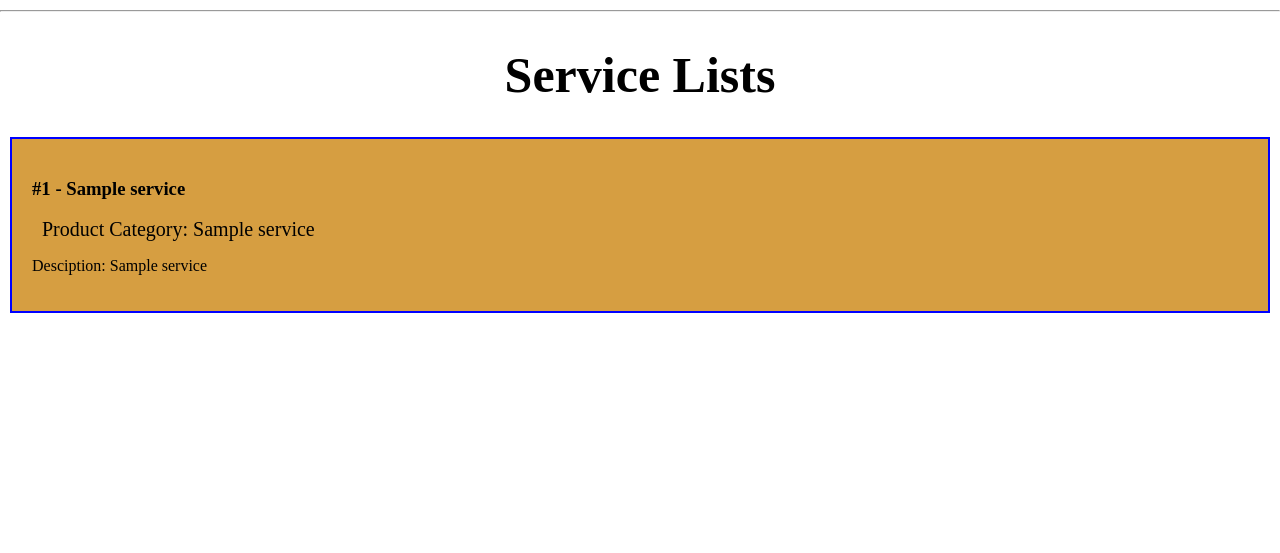
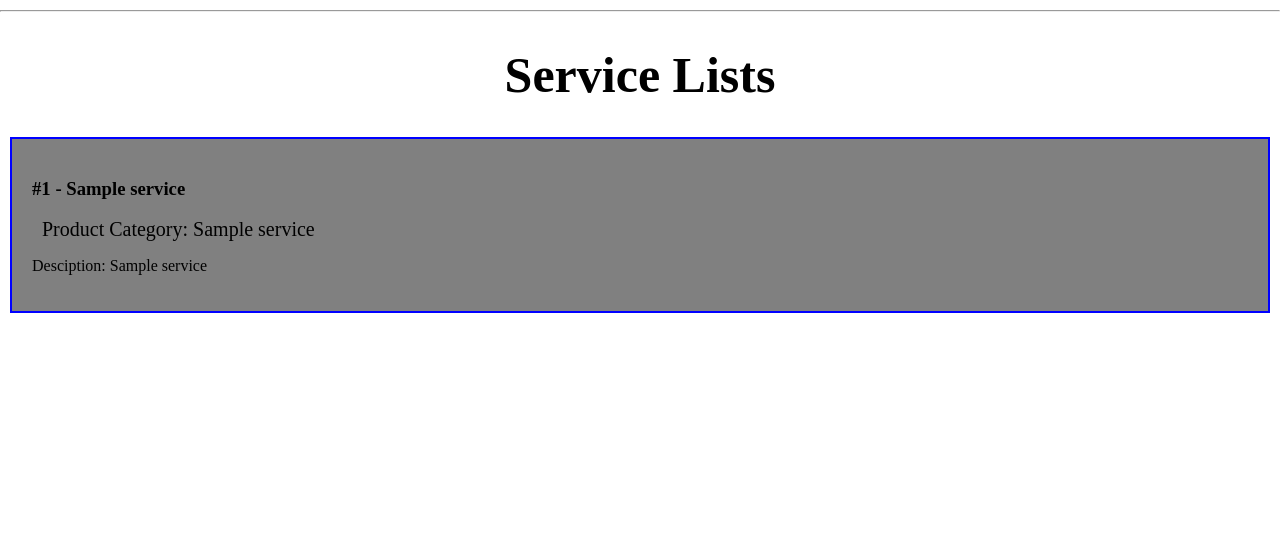
Before and after one commit to tuladharrikesh/demo-app, a Flask app: template templates/list2.html in a window 1280 px wide. Shown: the part 181-734 px from the top of the page. Run offline with Flask 2, Linux system fonts and the light colour scheme; the template is opened without the code that fills it: most values are stand-ins (such as "Sample title", 1, 10 or a date in 2020); some libraries are stand-ins or nearby versions.

Commit message:
bg-colorchange

```diff
--- a/templates/list.html
+++ b/templates/list.html
@@ -18,7 +18,8 @@
         .service{
             padding: 20px;
             margin: 10px;
-            background-color: #d69e41;
+            /*background-color: #d69e41;*/
+            background-color: grey;
             border: 2px solid blue
         }
 
```
